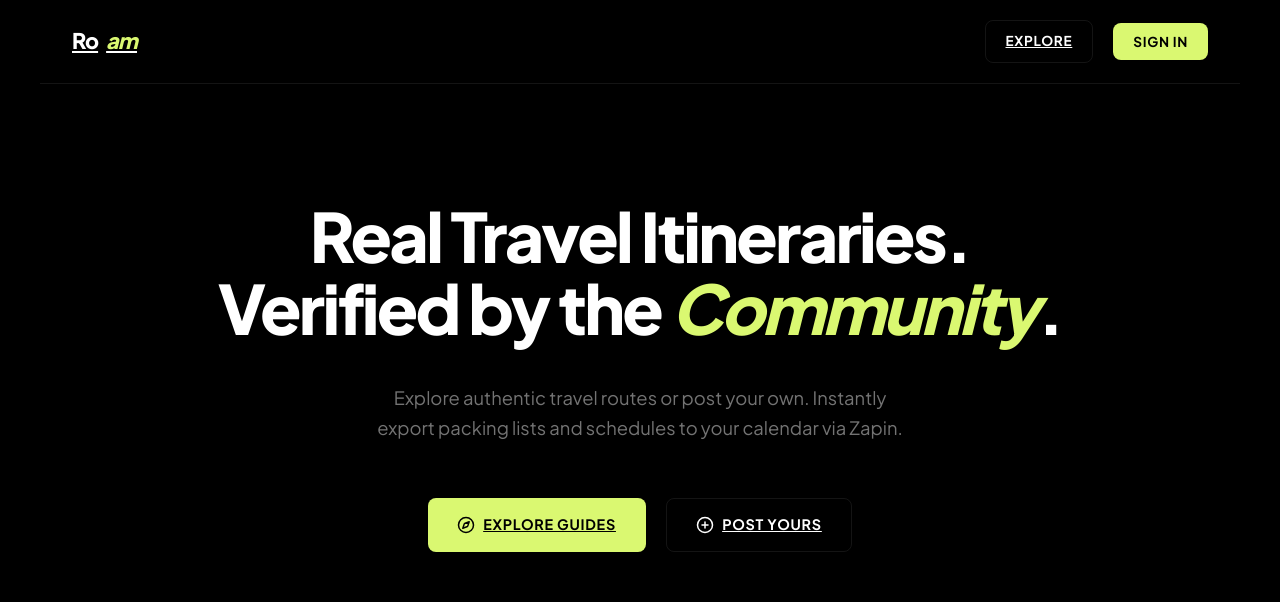
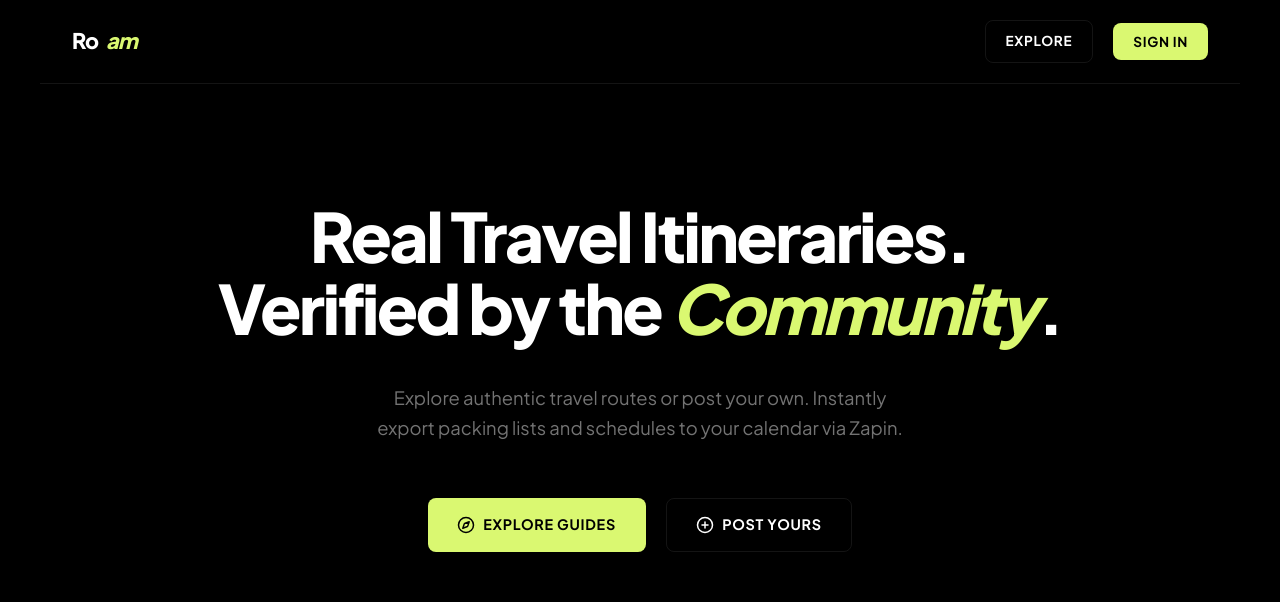
Before and after one commit to 0xvikram/zapin-itinerary, a Next.js app: page / in a window 1280 px wide. Shown: the top 602 px of the page. Built offline with nearby package versions, Linux system fonts and the light colour scheme; no server answers.

Commit message:
Format logo layout and reset default browser link underlines

```diff
--- a/src/app/globals.css
+++ b/src/app/globals.css
@@ -53,6 +53,11 @@ html {
   box-sizing: border-box;
   margin: 0;
   padding: 0;
+}
+
+a {
+  text-decoration: none;
+  color: inherit;
 }
 
 body {
--- a/src/app/layout.js
+++ b/src/app/layout.js
@@ -24,9 +24,7 @@ export default async function RootLayout({ children }) {
         <ClerkProvider>
           <div className="app-container">
             <header className="navbar">
-              <Link href="/" className="nav-logo">
-                Ro<span>am</span>
-              </Link>
+              <Link href="/" className="nav-logo">Ro<span>am</span></Link>
               <nav className="nav-links">
                 <Link href="/explore" className="btn btn-secondary">
                   Explore
```
